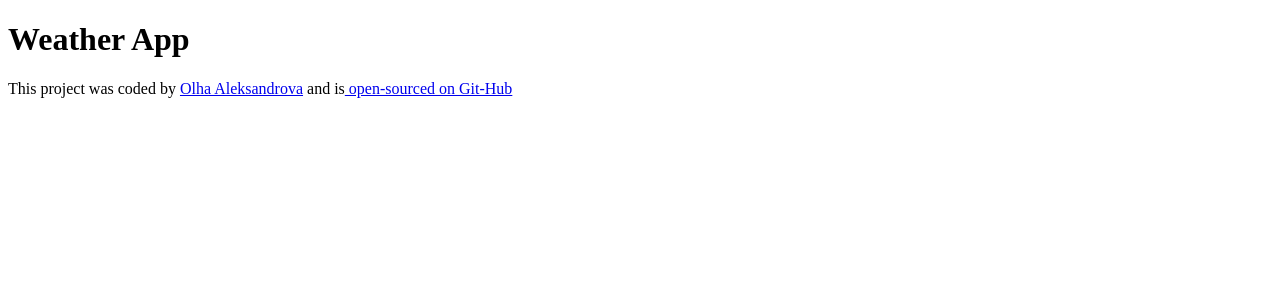
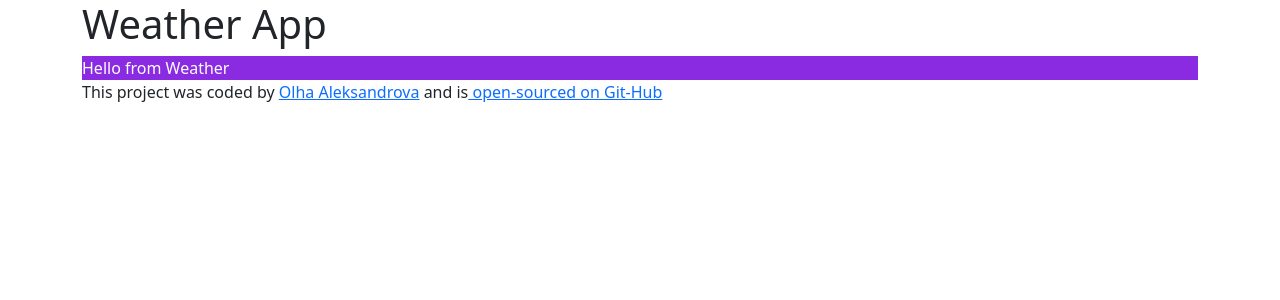
Before and after one commit to OlhaAleks/react-project-weather2, a React (Create React App) app: page / in a window 1280 px wide. Shown: the top 300 px of the page. Built offline with nearby package versions, Linux system fonts and the light colour scheme.

Commit message:
Added new component Weather

```diff
--- a/public/index.html
+++ b/public/index.html
@@ -16,9 +16,7 @@
   </head>
   <body>
     <noscript>You need to enable JavaScript to run this app.</noscript>
-    <div class="container">
     <div id="root"></div>
-  </div>
 
   </body>
 </html>
--- a/src/App.js
+++ b/src/App.js
@@ -1,15 +1,20 @@
+import React from 'react';
 import './App.css';
+import Weather from './Weather';
 
 export default function App() {
   return (
     <div className="App">
+      <div className='container'>
       <h1>
      Weather App
      </h1>
+        <Weather />
      <footer>
      This project was coded by <a href="https://ubiquitous-swan-8b46e3.netlify.app/about.html">Olha Aleksandrova</a>  and is
      <a href="https://github.com/OlhaAleks/react-project-weather2"> open-sourced on Git-Hub</a>
      </footer>
+     </div>
     </div>
   );
 }
--- /dev/null
+++ b/src/Weather.css
@@ -0,0 +1,4 @@
+.Weather {
+    background-color: blueviolet;
+    color: white;
+}
--- /dev/null
+++ b/src/Weather.js
@@ -0,0 +1,8 @@
+import React from "react";
+import "./Weather.css";
+
+export default function Weather() {
+    return (
+        <div className="Weather">Hello from Weather</div>
+    );
+}
--- a/src/index.js
+++ b/src/index.js
@@ -1,8 +1,8 @@
 import React from 'react';
 import ReactDOM from 'react-dom/client';
 import './index.css';
+import 'bootstrap/dist/css/bootstrap.css';
 import App from './App';
-import reportWebVitals from './reportWebVitals';
 
 const root = ReactDOM.createRoot(document.getElementById('root'));
 root.render(
@@ -10,8 +10,3 @@
     <App />
   </React.StrictMode>
 );
-
-// If you want to start measuring performance in your app, pass a function
-// to log results (for example: reportWebVitals(console.log))
-// or send to an analytics endpoint. Learn more: https://bit.ly/CRA-vitals
-reportWebVitals();
```
